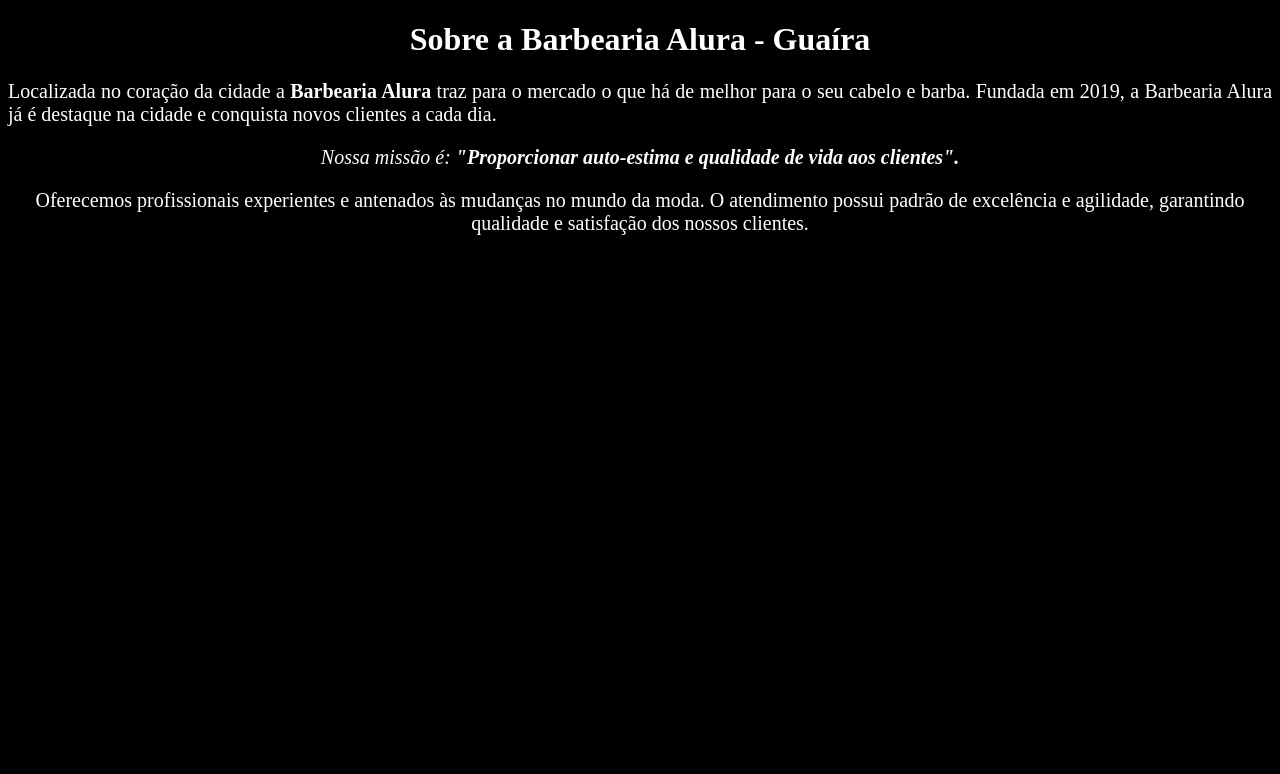
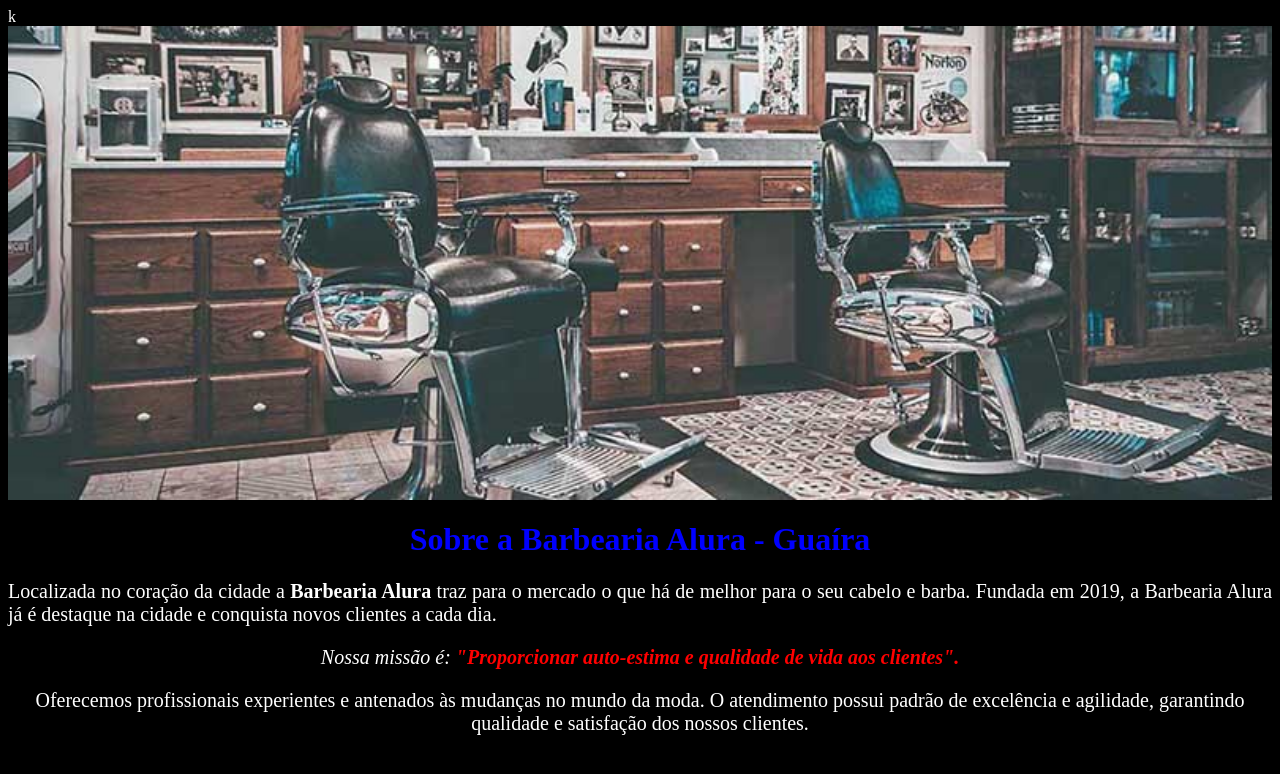
Before and after one commit to DallaVal/2front23, a plain HTML site: page index.html in a window 1280 px wide. Drawn offline with Linux system fonts and the light colour scheme.

Commit message:
Add files via upload

```diff
--- a/index.html
+++ b/index.html
@@ -1,4 +1,4 @@
-<!DOCTYPE html>
+k<!DOCTYPE html>
 <html lang="pt-br">
 	<head>
 		<meta charset="UTF-8">
@@ -13,6 +13,7 @@
 	</head>
 
 	<body>
+	<img id="banner" src="banner.jpg" alt="banner"/>
 		<h1 style="text-align: center">Sobre a Barbearia Alura - Guaíra</h1>
 
 		<p style="text-align: justify">
--- a/style.css
+++ b/style.css
@@ -1,7 +1,21 @@
-p{
-	text-align: center;
-}
 body{
 	background-color: black;
 	color: white;
 }
+
+p{
+	text-align: center;
+}
+
+em strong{
+	color: #ff0000;
+}
+
+h1{
+	color: #0000ff;
+
+}
+
+#banner {
+    width: 100%;
+}
```
Also changed, not shown: banner.jpg (added).
